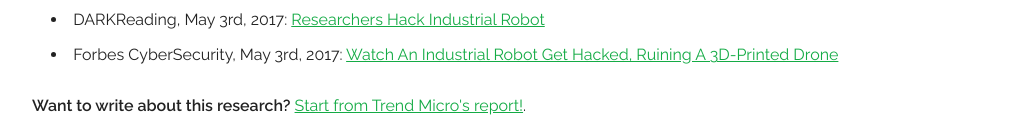
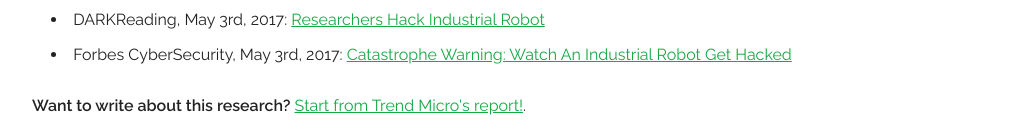
Before and after one commit to robosecurity/robosec.org, a plain HTML site: page index.html in a window 1280 px wide. Shown: the part 2878-3013 px from the top of the page, without its empty margins (128-1138 px from the left). Drawn offline with Linux system fonts and the light colour scheme.

Commit message:
fix forbes title

```diff
--- a/index.html
+++ b/index.html
@@ -155,7 +155,7 @@
           	<li>Motherboard, May 3rd, 2017: <a href="https://motherboard.vice.com/en_us/article/hackers-are-remotely-controlling-industrial-robots-now">Hackers Are Remotely Controlling Industrial Robots Now</a></li>
           	<li>Help Net Security, May 3rd, 2017: <a href="https://www.helpnetsecurity.com/2017/05/03/hacking-industrial-robots/">Hacking industrial robots in today’s smart factories</a></li>
           	<li>DARKReading, May 3rd, 2017: <a href="http://www.darkreading.com/vulnerabilities---threats/researchers-hack-industrial-robot-/d/d-id/1328790?_mc=RSS_DR_EDT">Researchers Hack Industrial Robot</a></li>
-          	<li>Forbes CyberSecurity, May 3rd, 2017: <a href="https://www.forbes.com/sites/thomasbrewster/2017/05/03/researchers-hack-industrial-robot-making-a-drone-rotor/#70ceaacc5d40">Watch An Industrial Robot Get Hacked, Ruining A 3D-Printed Drone</a></li>
+          	<li>Forbes CyberSecurity, May 3rd, 2017: <a href="https://www.forbes.com/sites/thomasbrewster/2017/05/03/researchers-hack-industrial-robot-making-a-drone-rotor/#70ceaacc5d40">Catastrophe Warning: Watch An Industrial Robot Get Hacked</a></li>
           </ul>
 
           <p><strong>Want to write about this research?</strong> <a
```
